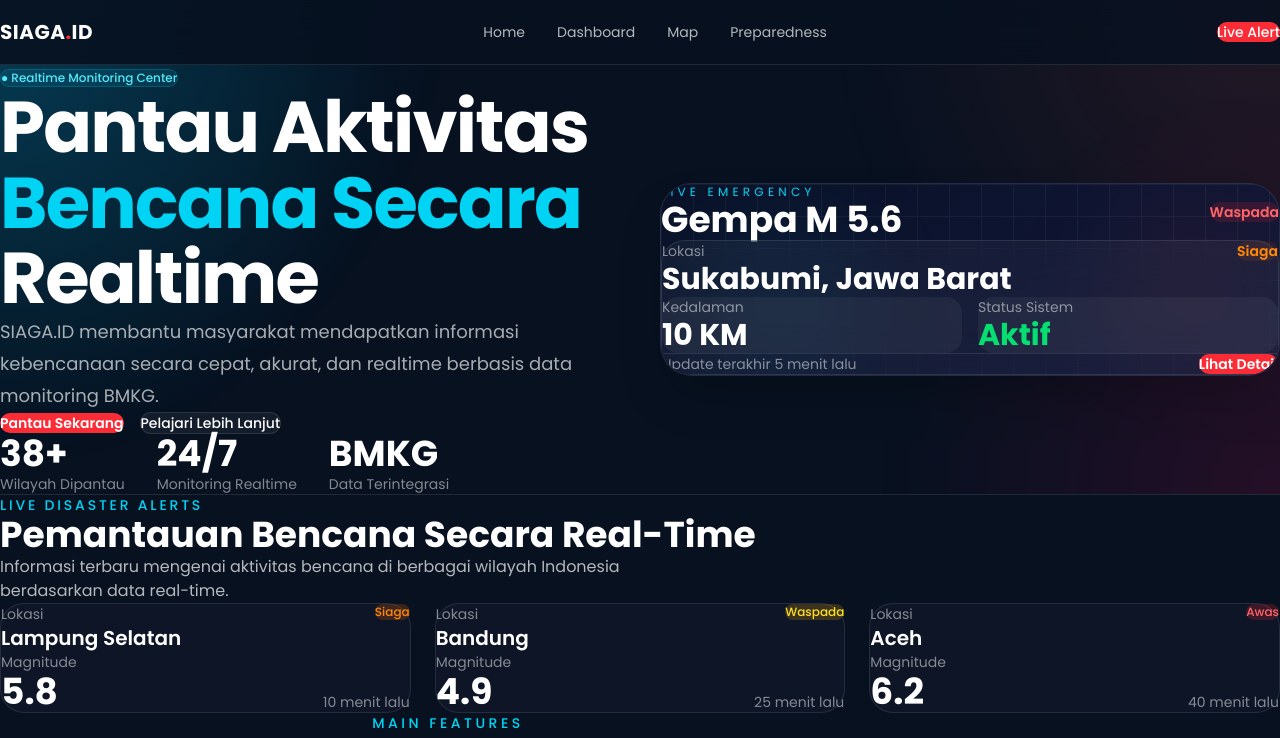
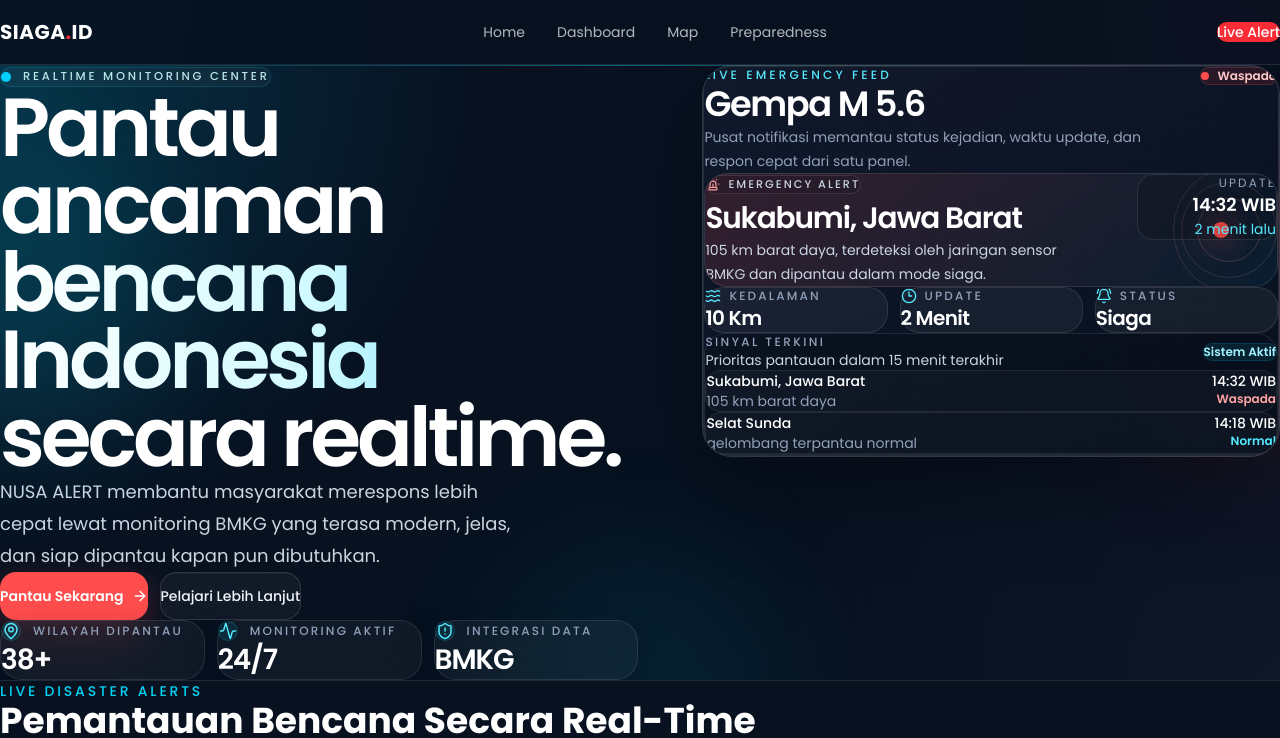
Before and after one commit to Erwingtw11/siaga-id, a Next.js app: page / in a window 1280 px wide. Shown: the top 738 px of the page. Built offline with nearby package versions, Linux system fonts and the light colour scheme.

Commit message:
feat: tingkatkan tampilan hero section agar lebih premium dan responsif

```diff
--- a/src/sections/home/hero-section.tsx
+++ b/src/sections/home/hero-section.tsx
@@ -1,138 +1,347 @@
+"use client";
+
 import Link from "next/link";
+import { motion, type Variants } from "framer-motion";
+import type { LucideIcon } from "lucide-react";
+import {
+  Activity,
+  ArrowRight,
+  BellRing,
+  Clock3,
+  MapPin,
+  ShieldAlert,
+  Siren,
+  Waves,
+} from "lucide-react";
+
+const quickStats: Array<{
+  label: string;
+  value: string;
+  icon: LucideIcon;
+}> = [
+  {
+    label: "Wilayah Dipantau",
+    value: "38+",
+    icon: MapPin,
+  },
+  {
+    label: "Monitoring Aktif",
+    value: "24/7",
+    icon: Activity,
+  },
+  {
+    label: "Integrasi Data",
+    value: "BMKG",
+    icon: ShieldAlert,
+  },
+];
+
+const alertMetrics: Array<{
+  label: string;
+  value: string;
+  icon: LucideIcon;
+  accentClass?: string;
+}> = [
+  {
+    label: "Kedalaman",
+    value: "10 Km",
+    icon: Waves,
+  },
+  {
+    label: "Update",
+    value: "2 Menit",
+    icon: Clock3,
+  },
+  {
+    label: "Status",
+    value: "Siaga",
+    icon: BellRing,
+    accentClass: "text-[#FF4D4D]",
+  },
+];
+
+const recentSignals = [
+  {
+    location: "Sukabumi, Jawa Barat",
+    detail: "105 km barat daya",
+    time: "14:32 WIB",
+    level: "Waspada",
+  },
+  {
+    location: "Selat Sunda",
+    detail: "gelombang terpantau normal",
+    time: "14:18 WIB",
+    level: "Normal",
+  },
+];
+
+const containerVariants: Variants = {
+  hidden: { opacity: 0 },
+  visible: {
+    opacity: 1,
+    transition: {
+      staggerChildren: 0.12,
+      delayChildren: 0.1,
+    },
+  },
+};
+
+const itemVariants: Variants = {
+  hidden: { opacity: 0, y: 28 },
+  visible: {
+    opacity: 1,
+    y: 0,
+    transition: {
+      duration: 0.65,
+      ease: "easeOut",
+    },
+  },
+};
 
 export default function HeroSection() {
   return (
-    <section className="relative overflow-hidden border-b border-white/10">
-      {/* BACKGROUND */}
-      <div className="absolute inset-0 bg-[radial-gradient(circle_at_top_left,rgba(0,194,255,0.12),transparent_30%),radial-gradient(circle_at_bottom_right,rgba(255,0,92,0.12),transparent_30%)]" />
+    <section className="relative overflow-hidden border-b border-white/10 bg-[#071120]">
+      <div className="absolute inset-0 bg-[radial-gradient(circle_at_top_left,rgba(0,209,255,0.18),transparent_34%),radial-gradient(circle_at_80%_12%,rgba(255,77,77,0.12),transparent_22%),radial-gradient(circle_at_bottom_right,rgba(15,23,42,0.92),transparent_36%)]" />
+      <div className="absolute inset-x-0 top-0 h-px bg-gradient-to-r from-transparent via-cyan-400/45 to-transparent" />
+      <div className="absolute left-[-8rem] top-20 h-72 w-72 rounded-full bg-cyan-400/12 blur-3xl" />
+      <div className="absolute right-[-7rem] top-24 h-72 w-72 rounded-full bg-red-500/12 blur-3xl" />
+      <div className="absolute bottom-[-10rem] left-1/2 h-72 w-72 -translate-x-1/2 rounded-full bg-cyan-400/8 blur-3xl" />
 
-      <div className="relative mx-auto grid max-w-7xl items-center gap-10 px-4 py-16 sm:px-6 lg:grid-cols-2 lg:px-8 lg:py-24">
-        {/* LEFT */}
-        <div>
-          <div className="inline-flex items-center rounded-full border border-cyan-400/20 bg-cyan-400/10 px-4 py-1 text-xs font-medium text-cyan-300">
-            ● Realtime Monitoring Center
+      <motion.div
+        className="relative mx-auto grid max-w-7xl gap-14 px-4 pb-16 pt-14 sm:px-6 sm:pb-20 sm:pt-16 md:grid-cols-[minmax(0,1fr)_minmax(0,0.9fr)] md:items-start md:gap-10 lg:grid-cols-[minmax(0,1.05fr)_minmax(320px,0.95fr)] lg:gap-16 lg:px-8 lg:pb-24 lg:pt-24"
+        variants={containerVariants}
+        initial="hidden"
+        animate="visible"
+      >
+        <motion.div variants={itemVariants} className="min-w-0">
+          <div className="inline-flex w-fit items-center gap-3 rounded-full border border-cyan-400/15 bg-white/[0.04] px-4 py-2 text-[0.72rem] font-medium uppercase tracking-[0.24em] text-cyan-100/90 shadow-[0_0_0_1px_rgba(255,255,255,0.02)] backdrop-blur-xl">
+            <span className="relative flex h-2.5 w-2.5">
+              <span className="absolute inline-flex h-full w-full animate-ping rounded-full bg-[#00D1FF]/60" />
+              <span className="relative inline-flex h-2.5 w-2.5 rounded-full bg-[#00D1FF]" />
+            </span>
+            Realtime Monitoring Center
           </div>
 
-          <h1 className="mt-6 max-w-2xl text-5xl font-black leading-[1.05] tracking-tight text-white md:text-6xl xl:text-7xl">
-            Pantau Aktivitas
-            <span className="block text-cyan-400">Bencana Secara</span>
-            Realtime
+          <h1 className="mt-6 max-w-[11ch] text-[2.9rem] font-semibold leading-[0.94] tracking-[-0.05em] text-white text-pretty sm:max-w-[12ch] sm:text-[4rem] md:text-[4.5rem] lg:text-[4.85rem] xl:text-[5.15rem]">
+            <span className="block">Pantau</span>
+            <span className="block">ancaman</span>
+            <span className="block bg-gradient-to-r from-white via-cyan-100 to-[#00D1FF] bg-clip-text text-transparent">
+              bencana Indonesia
+            </span>
+            <span className="block">secara realtime.</span>
           </h1>
 
-          <p className="mt-6 max-w-xl text-lg leading-8 text-white/65">
-            SIAGA.ID membantu masyarakat mendapatkan informasi kebencanaan
-            secara cepat, akurat, dan realtime berbasis data monitoring BMKG.
+          <p className="mt-6 max-w-[32rem] text-[0.98rem] leading-7 text-slate-300 sm:text-lg sm:leading-8">
+            NUSA ALERT membantu masyarakat merespons lebih cepat lewat
+            monitoring BMKG yang terasa modern, jelas, dan siap dipantau kapan
+            pun dibutuhkan.
           </p>
 
-          {/* BUTTON */}
-          <div className="mt-8 flex flex-wrap items-center gap-4">
+          <div className="mt-8 flex flex-col gap-3 sm:flex-row sm:flex-wrap sm:items-center">
             <Link
               href="/dashboard"
-              className="rounded-2xl bg-red-500 px-6 py-3 text-sm font-semibold text-white transition hover:bg-red-400"
+              className="group inline-flex min-h-12 w-full items-center justify-center gap-2 rounded-2xl bg-[#FF4D4D] px-6 py-3 text-sm font-semibold text-white shadow-[0_12px_35px_rgba(255,77,77,0.28)] transition duration-300 hover:-translate-y-0.5 hover:bg-[#ff6262] hover:shadow-[0_18px_40px_rgba(255,77,77,0.34)] sm:w-auto sm:px-7"
             >
               Pantau Sekarang
+              <ArrowRight
+                size={16}
+                className="transition duration-300 group-hover:translate-x-0.5"
+              />
             </Link>
 
-            <button className="rounded-2xl border border-white/10 bg-white/5 px-6 py-3 text-sm font-medium text-white transition hover:bg-white/10">
+            <button
+              type="button"
+              className="inline-flex min-h-12 w-full items-center justify-center rounded-2xl border border-white/12 bg-white/[0.045] px-6 py-3 text-sm font-medium text-slate-100 shadow-[inset_0_1px_0_rgba(255,255,255,0.04)] backdrop-blur-xl transition duration-300 hover:-translate-y-0.5 hover:border-cyan-400/35 hover:bg-white/[0.08] hover:text-white sm:w-auto sm:px-7"
+            >
               Pelajari Lebih Lanjut
             </button>
           </div>
 
-          {/* QUICK STATS */}
-          <div className="mt-10 flex flex-wrap gap-8">
-            <div>
-              <h3 className="text-4xl font-black text-white">38+</h3>
-              <p className="mt-1 text-sm text-white/50">Wilayah Dipantau</p>
-            </div>
+          <div className="mt-10 grid gap-3 sm:grid-cols-3">
+            {quickStats.map((stat) => {
+              const Icon = stat.icon;
 
-            <div>
-              <h3 className="text-4xl font-black text-white">24/7</h3>
-              <p className="mt-1 text-sm text-white/50">Monitoring Realtime</p>
-            </div>
+              return (
+                <div
+                  key={stat.label}
+                  className="rounded-[22px] border border-white/10 bg-white/[0.04] p-4 shadow-[0_12px_32px_rgba(2,6,23,0.24)] backdrop-blur-xl"
+                >
+                  <div className="flex items-center gap-3 text-cyan-300">
+                    <div className="rounded-xl border border-cyan-400/15 bg-cyan-400/10 p-2.5">
+                      <Icon size={18} />
+                    </div>
 
-            <div>
-              <h3 className="text-4xl font-black text-white">BMKG</h3>
-              <p className="mt-1 text-sm text-white/50">Data Terintegrasi</p>
-            </div>
+                    <p className="text-xs font-medium uppercase tracking-[0.18em] text-slate-400">
+                      {stat.label}
+                    </p>
+                  </div>
+
+                  <h3 className="mt-4 text-2xl font-semibold tracking-[-0.04em] text-white sm:text-[1.75rem]">
+                    {stat.value}
+                  </h3>
+                </div>
+              );
+            })}
           </div>
-        </div>
+        </motion.div>
 
-        {/* RIGHT */}
-        <div className="relative">
-          <div className="relative overflow-hidden rounded-[32px] border border-white/10 bg-[linear-gradient(135deg,rgba(10,18,40,0.95),rgba(18,24,58,0.95))] p-6 shadow-2xl">
-            {/* GLOW */}
-            <div className="absolute left-16 top-16 h-24 w-24 rounded-full bg-cyan-400/20 blur-3xl" />
-            <div className="absolute bottom-10 right-10 h-24 w-24 rounded-full bg-red-500/20 blur-3xl" />
+        <motion.div
+          variants={itemVariants}
+          className="relative mx-auto min-w-0 w-full max-w-[560px] md:max-w-full lg:ml-auto"
+          animate={{ y: [0, -8, 0] }}
+          transition={{
+            duration: 6.5,
+            repeat: Number.POSITIVE_INFINITY,
+            ease: "easeInOut",
+          }}
+        >
+          <div className="relative overflow-hidden rounded-[30px] border border-white/12 bg-white/[0.05] p-4 shadow-[0_28px_90px_rgba(0,0,0,0.38)] backdrop-blur-2xl sm:p-5">
+            <div className="absolute inset-0 bg-[linear-gradient(160deg,rgba(255,255,255,0.09),rgba(255,255,255,0.02)_26%,rgba(7,17,32,0)_56%)]" />
+            <div className="absolute inset-0 opacity-[0.08] [background-image:linear-gradient(to_right,#ffffff_1px,transparent_1px),linear-gradient(to_bottom,#ffffff_1px,transparent_1px)] [background-size:30px_30px]" />
+            <div className="absolute -left-10 top-8 h-24 w-24 rounded-full bg-cyan-400/18 blur-3xl" />
+            <div className="absolute bottom-4 right-0 h-28 w-28 rounded-full bg-red-500/18 blur-3xl" />
 
-            {/* GRID */}
-            <div className="absolute inset-0 opacity-[0.05] [background-image:linear-gradient(to_right,#ffffff_1px,transparent_1px),linear-gradient(to_bottom,#ffffff_1px,transparent_1px)] [background-size:32px_32px]" />
-
-            <div className="relative">
-              {/* HEADER */}
-              <div className="flex items-center justify-between">
+            <div className="relative rounded-[26px] border border-white/10 bg-[linear-gradient(145deg,rgba(15,23,42,0.9),rgba(7,17,32,0.96))] p-5 sm:p-6">
+              <div className="flex items-start justify-between gap-4">
                 <div>
-                  <p className="text-xs uppercase tracking-[0.35em] text-cyan-400">
-                    Live Emergency
+                  <p className="text-xs font-medium uppercase tracking-[0.26em] text-cyan-300">
+                    Live Emergency Feed
                   </p>
 
-                  <h3 className="mt-3 text-4xl font-black text-white">
+                  <h3 className="mt-3 text-3xl font-semibold tracking-[-0.04em] text-white sm:text-[2.2rem]">
                     Gempa M 5.6
                   </h3>
+
+                  <p className="mt-2 text-sm leading-6 text-slate-400">
+                    Pusat notifikasi memantau status kejadian, waktu update,
+                    dan respon cepat dari satu panel.
+                  </p>
                 </div>
 
-                <div className="rounded-full bg-red-500/15 px-4 py-2 text-sm font-semibold text-red-400">
+                <div className="inline-flex items-center gap-2 rounded-full border border-red-400/20 bg-red-500/12 px-3 py-2 text-xs font-semibold text-red-200">
+                  <span className="h-2 w-2 rounded-full bg-[#FF4D4D]" />
                   Waspada
                 </div>
               </div>
 
-              {/* CONTENT */}
-              <div className="mt-8 rounded-3xl border border-white/10 bg-white/[0.04] p-5 backdrop-blur-xl">
-                <div className="flex items-start justify-between gap-6">
-                  <div>
-                    <p className="text-sm text-white/50">Lokasi</p>
+              <div className="relative mt-6 overflow-hidden rounded-[24px] border border-white/10 bg-[linear-gradient(135deg,rgba(255,77,77,0.16),rgba(0,209,255,0.06))] p-4 sm:p-5">
+                <div className="absolute right-[-1.5rem] top-1/2 h-32 w-32 -translate-y-1/2 rounded-full border border-red-300/15" />
+                <div className="absolute right-0 top-1/2 h-24 w-24 -translate-y-1/2 rounded-full border border-red-300/15" />
+                <div className="absolute right-4 top-1/2 h-16 w-16 -translate-y-1/2 rounded-full border border-red-300/20" />
+                <div className="absolute right-12 top-1/2 h-4 w-4 -translate-y-1/2 rounded-full bg-[#FF4D4D] shadow-[0_0_30px_rgba(255,77,77,0.85)]" />
 
-                    <h4 className="mt-2 text-3xl font-bold text-white">
+                <div className="relative z-10 flex flex-col gap-5 sm:flex-row sm:items-start sm:justify-between">
+                  <div className="min-w-0">
+                    <div className="inline-flex items-center gap-2 rounded-full border border-white/10 bg-black/10 px-3 py-1.5 text-[0.7rem] font-medium uppercase tracking-[0.18em] text-slate-300">
+                      <Siren size={14} className="text-red-300" />
+                      Emergency Alert
+                    </div>
+
+                    <h4 className="mt-4 text-2xl font-semibold tracking-[-0.04em] text-white sm:text-[1.85rem]">
                       Sukabumi, Jawa Barat
                     </h4>
+
+                    <p className="mt-2 max-w-sm text-sm leading-6 text-slate-300">
+                      105 km barat daya, terdeteksi oleh jaringan sensor BMKG
+                      dan dipantau dalam mode siaga.
+                    </p>
                   </div>
 
-                  <div className="rounded-full bg-orange-500/10 px-4 py-2 text-sm font-semibold text-orange-400">
-                    Siaga
+                  <div className="rounded-2xl border border-white/10 bg-black/15 px-4 py-3 text-left sm:min-w-[140px] sm:text-right">
+                    <p className="text-xs uppercase tracking-[0.18em] text-slate-400">
+                      Update
+                    </p>
+
+                    <p className="mt-2 text-lg font-semibold text-white">
+                      14:32 WIB
+                    </p>
+
+                    <p className="mt-1 text-sm text-cyan-300">2 menit lalu</p>
+                  </div>
+                </div>
+              </div>
+
+              <div className="mt-4 grid grid-cols-1 gap-3 sm:grid-cols-3">
+                {alertMetrics.map((metric) => {
+                  const Icon = metric.icon;
+
+                  return (
+                    <div
+                      key={metric.label}
+                      className="rounded-[20px] border border-white/10 bg-white/[0.05] p-4"
+                    >
+                      <div className="flex items-center gap-2 text-cyan-300">
+                        <Icon size={16} />
+                        <p className="text-xs font-medium uppercase tracking-[0.18em] text-slate-400">
+                          {metric.label}
+                        </p>
+                      </div>
+
+                      <h4
+                        className={`mt-3 text-xl font-semibold tracking-[-0.03em] text-white ${
+                          metric.accentClass ?? ""
+                        }`}
+                      >
+                        {metric.value}
+                      </h4>
+                    </div>
+                  );
+                })}
+              </div>
+
+              <div className="mt-4 rounded-[22px] border border-white/10 bg-black/15 p-4">
+                <div className="flex items-center justify-between gap-3">
+                  <div>
+                    <p className="text-xs font-medium uppercase tracking-[0.2em] text-slate-400">
+                      Sinyal Terkini
+                    </p>
+                    <p className="mt-1 text-sm text-slate-300">
+                      Prioritas pantauan dalam 15 menit terakhir
+                    </p>
+                  </div>
+
+                  <div className="rounded-full border border-cyan-400/15 bg-cyan-400/10 px-3 py-1.5 text-xs font-semibold text-cyan-200">
+                    Sistem Aktif
                   </div>
                 </div>
 
-                <div className="mt-6 grid grid-cols-2 gap-4">
-                  <div className="rounded-2xl bg-white/[0.05] p-4">
-                    <p className="text-sm text-white/50">Kedalaman</p>
+                <div className="mt-4 space-y-3">
+                  {recentSignals.map((signal) => (
+                    <div
+                      key={`${signal.location}-${signal.time}`}
+                      className="flex items-start justify-between gap-4 rounded-2xl border border-white/8 bg-white/[0.03] px-4 py-3"
+                    >
+                      <div className="min-w-0">
+                        <p className="truncate text-sm font-medium text-white">
+                          {signal.location}
+                        </p>
+                        <p className="mt-1 text-sm text-slate-400">
+                          {signal.detail}
+                        </p>
+                      </div>
 
-                    <h4 className="mt-2 text-3xl font-black text-white">
-                      10 KM
-                    </h4>
-                  </div>
-
-                  <div className="rounded-2xl bg-white/[0.05] p-4">
-                    <p className="text-sm text-white/50">Status Sistem</p>
-
-                    <h4 className="mt-2 text-3xl font-black text-green-400">
-                      Aktif
-                    </h4>
-                  </div>
-                </div>
-
-                <div className="mt-6 flex items-center justify-between border-t border-white/10 pt-4">
-                  <p className="text-sm text-white/50">
-                    Update terakhir 5 menit lalu
-                  </p>
-
-                  <button className="rounded-xl bg-red-500 px-4 py-2 text-sm font-semibold text-white transition hover:bg-red-400">
-                    Lihat Detail
-                  </button>
+                      <div className="shrink-0 text-right">
+                        <p className="text-sm font-medium text-white">
+                          {signal.time}
+                        </p>
+                        <p
+                          className={`mt-1 text-xs font-semibold ${
+                            signal.level === "Waspada"
+                              ? "text-red-300"
+                              : "text-cyan-300"
+                          }`}
+                        >
+                          {signal.level}
+                        </p>
+                      </div>
+                    </div>
+                  ))}
                 </div>
               </div>
             </div>
           </div>
-        </div>
-      </div>
+        </motion.div>
+      </motion.div>
     </section>
   );
 }
```
